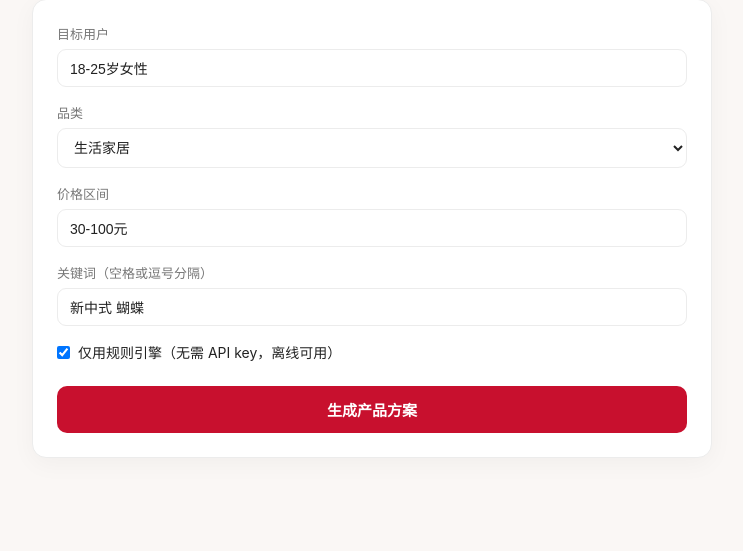
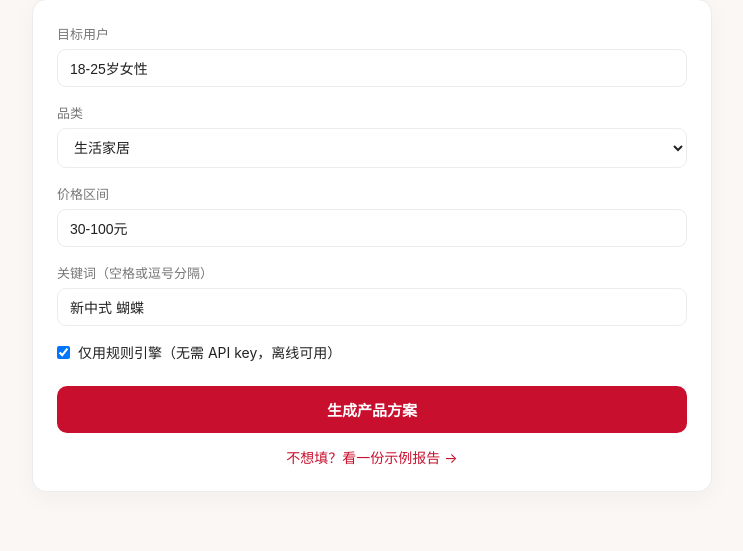
Before and after one commit to ledi13035/MINISO-AI-Product-Genome, a Flask app: page / in a window 1280 px wide. Shown: the part 147-698 px from the top of the page, without its empty margins (268-1011 px from the left). Run offline with Flask 3, Linux system fonts and the light colour scheme.

Commit message:
feat: flush pending web changes (web/templates/index.html)

```diff
--- a/web/templates/index.html
+++ b/web/templates/index.html
@@ -24,6 +24,9 @@
   button { width:100%; margin-top:8px; padding:13px; border:0; border-radius:10px;
            background:var(--red); color:#fff; font-size:15px; font-weight:600; cursor:pointer; }
   button:hover { opacity:.92; }
+  .sample-link { display:block; text-align:center; margin-top:14px;
+                 color:var(--red); text-decoration:none; font-size:14px; }
+  .sample-link:hover { text-decoration:underline; }
   .last { margin-top: 24px; }
   .last h3 { font-size:14px; margin:0 0 8px; color:var(--muted); }
   .last .name { font-size:20px; font-weight:700; color:var(--red); }
@@ -53,6 +56,7 @@
         <input type="checkbox" name="no_llm" checked> 仅用规则引擎（无需 API key，离线可用）
       </label>
       <button type="submit">生成产品方案</button>
+      <a class="sample-link" href="/sample">不想填？看一份示例报告 →</a>
     </form>
 
     {% if last %}
```
